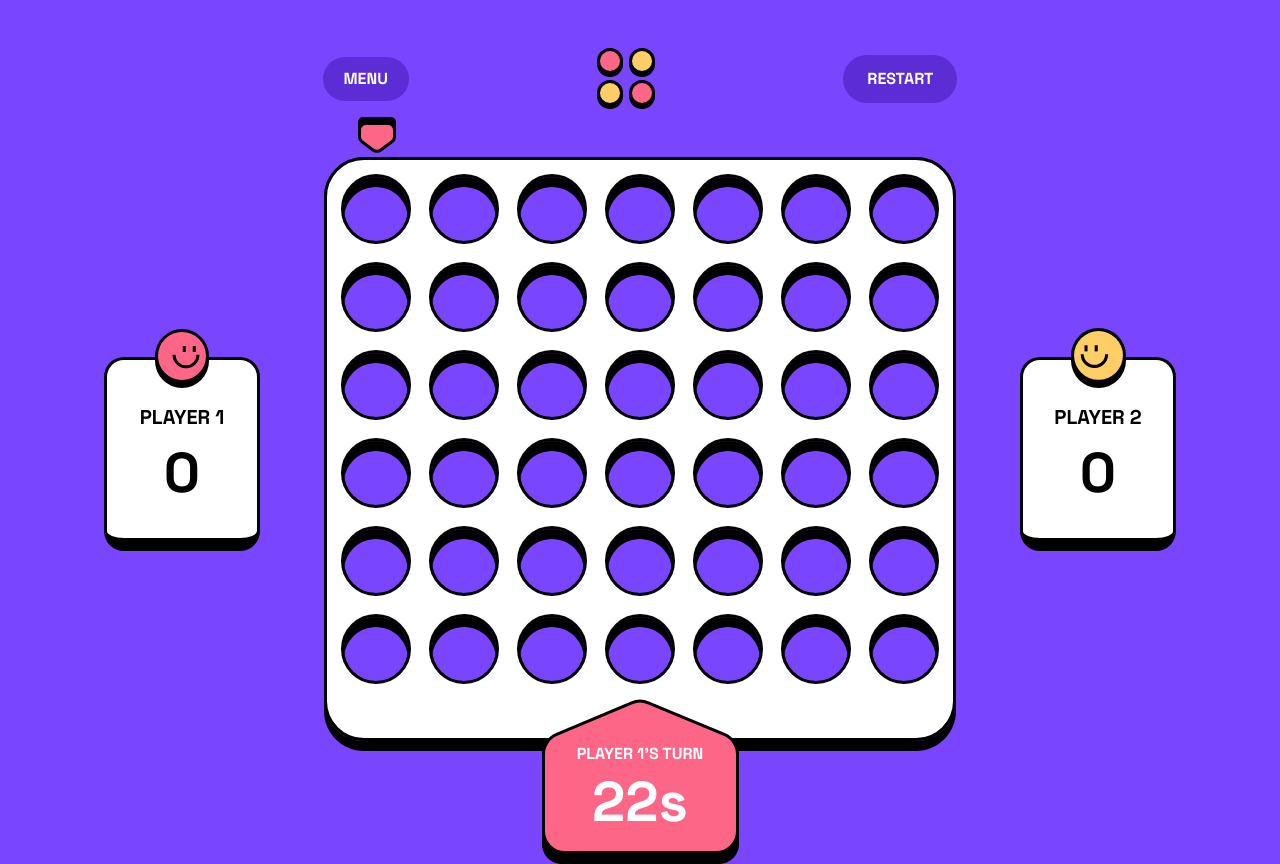
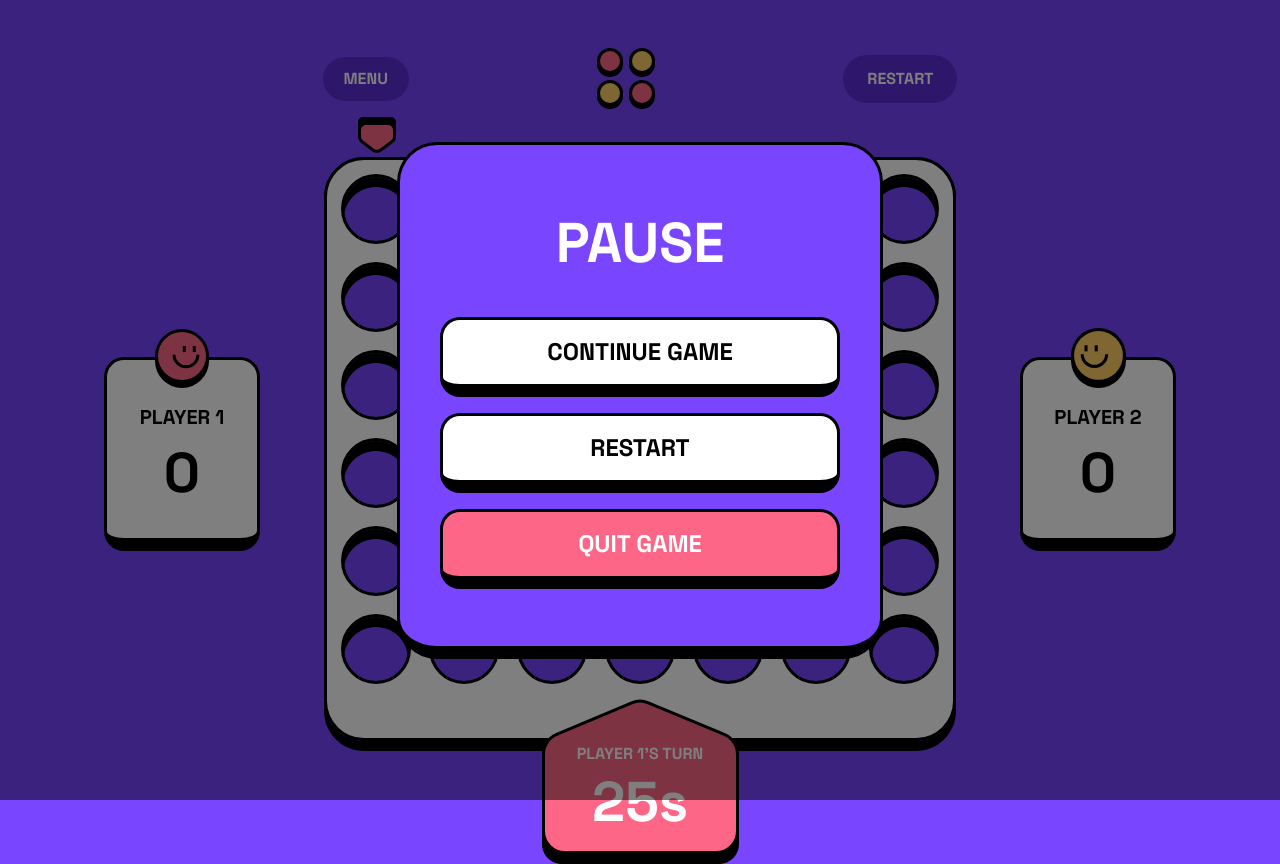
Before and after one commit to mgrevious/fem-connect-four-game, a React (Vite) app: page / in a window 1280 px wide. Both pictures are taken after a click on the button "MENU". Built offline with nearby package versions, Linux system fonts and the light colour scheme.

Commit message:
In-game menu added. Can now pause and continue game. Transition added to in-game menu for nice effect.

```diff
--- a/src/app.module.css
+++ b/src/app.module.css
@@ -9,6 +9,7 @@
 
 .border {
   @mixin border;
+  border-radius: 20px;
   &:hover {
     border-color: #5c2dd5;
   }
--- a/src/features/game/components/Grid.tsx
+++ b/src/features/game/components/Grid.tsx
@@ -9,7 +9,8 @@ import styles from '../game.module.css';
 
 const Grid = () => {
   const [counter, setCounter] = useState(0);
-  const { gameWinner } = useAppSelector((state) => state.game);
+  const { gameWinner, activePlayer } = useAppSelector((state) => state.game);
+  console.log('activePlayer: ', activePlayer);
 
   useEffect(() => {
     if (counter < 3) {
--- a/src/features/game/components/Header.tsx
+++ b/src/features/game/components/Header.tsx
@@ -1,12 +1,20 @@
 import React from 'react';
 import MenuSvg from '../../../assets/images/logo.svg';
+import { useAppDispatch } from '../../../app/hooks';
+import { pauseGame } from '../game-slice';
 
 const Header: React.FC = () => {
+  const dispatch = useAppDispatch();
   return (
     <header>
       <nav className="flex justify-between items-center my-12">
         <div>
-          <button className="py-[10px] px-[21px] text-white font-bold bg-primary-dark uppercase rounded-[30px]">
+          <button
+            onClick={() => {
+              dispatch(pauseGame(true));
+            }}
+            className="py-[10px] px-[21px] text-white font-bold bg-primary-dark uppercase rounded-[30px]"
+          >
             menu
           </button>
         </div>
--- a/src/features/game/components/display/TurnDisplay.tsx
+++ b/src/features/game/components/display/TurnDisplay.tsx
@@ -17,17 +17,24 @@ const TurnDisplay: React.FC<Props> = ({ countdownApi }) => {
   const dispatch = useAppDispatch();
   const [restartKey, setRestartKey] = useState(1);
   const [showCountdown, setShowCountdown] = useState(true);
-  const { activePlayer, gameWinner, endGame, timerReset } = useAppSelector(
-    (state) => state.game
-  );
+  const [remainingTime, setRemainingTime] = useState(30);
+  const { activePlayer, gameWinner, endGame, isPaused, timerReset } =
+    useAppSelector((state) => state.game);
 
   useEffect(() => {
-    if (countdownApi.current && endGame) {
-      // if game has ended, stop countdown timer
-      countdownApi.current.stop();
-      setShowCountdown(false);
+    if (countdownApi.current) {
+      if (endGame) {
+        // if game has ended, stop countdown timer
+        countdownApi.current.stop();
+        setShowCountdown(false);
+      } else if (isPaused) {
+        // if in-game menu is open, pause countdown timer
+        countdownApi.current.pause();
+      } else {
+        countdownApi.current.start();
+      }
     }
-  }, [endGame, countdownApi]);
+  }, [endGame, isPaused, countdownApi]);
 
   useEffect(() => {
     if (timerReset) {
@@ -61,10 +68,13 @@ const TurnDisplay: React.FC<Props> = ({ countdownApi }) => {
                   countdownApi.current = countdown.getApi();
                 }
               }}
-              autoStart
-              date={Date.now() + 30 * 1000}
+              autoStart={false}
+              date={Date.now() + remainingTime * 1000}
               renderer={({ seconds }) => {
                 return seconds;
+              }}
+              onPause={({ seconds }) => {
+                setRemainingTime(seconds);
               }}
               onComplete={() => {
                 // if there is no winner, auto select winner
--- a/src/features/game/components/display/WinnerDisplay.tsx
+++ b/src/features/game/components/display/WinnerDisplay.tsx
@@ -1,7 +1,7 @@
 import React, { MutableRefObject } from 'react';
 import { useAppDispatch, useAppSelector } from '../../../../app/hooks';
 import appStyles from '../../../../app.module.css';
-import { PlayerName, restartGame } from '../../game-slice';
+import { PlayerName, restartGame, toggleActivePlayer } from '../../game-slice';
 import { CountdownApi } from 'react-countdown';
 
 interface Props {
@@ -27,6 +27,7 @@ const WinnerDisplay: React.FC<Props> = ({ countdownApi }) => {
             if (countdownApi.current) {
               countdownApi.current.start();
               dispatch(restartGame());
+              toggleActivePlayer();
             }
           }}
           className="bg-primary-dark text-white font-bold rounded-full uppercase text-base py-2 px-6 hover:bg-primary"
--- a/src/features/game/components/ingame-menu/index.tsx
+++ b/src/features/game/components/ingame-menu/index.tsx
@@ -1,7 +1,46 @@
-import React from 'react';
+import { pauseGame } from '../../game-slice';
+import { useAppDispatch, useAppSelector } from '../../../../app/hooks';
+import appStyles from '../../../../app.module.css';
 
 const InGameMenu = () => {
-  return <div>InGameMenu</div>;
+  const dispatch = useAppDispatch();
+  const { isPaused } = useAppSelector((state) => state.game);
+  return (
+    <div
+      aria-hidden="true"
+      className={`${
+        isPaused ? 'visible bg-black/50' : 'invisible'
+      } fixed top-0 left-0 right-0 h-full w-full overflow-y-auto overflow-x-hidden flex items-center justify-center outline-none focus:outline-none`}
+    >
+      <div
+        className={`${appStyles.borderNoHover} ${
+          isPaused ? 'scale-100 opacity-100' : 'scale-125 opacity-0'
+        } transition-all duration-500 ease-in-out bg-primary w-[486px] h-[517px] rounded-[40px] mx-auto z-50 p-10 flex flex-col items-center`}
+      >
+        <h2 className="uppercase font-bold text-[56px] text-center text-white mt-4 mb-8">
+          pause
+        </h2>
+        <button
+          onClick={() => {
+            dispatch(pauseGame(false));
+          }}
+          className={`${appStyles.border} font-bold text-2xl uppercase active:translate-y-1 active:transition-transform mb-4 py-4 w-full bg-white`}
+        >
+          continue game
+        </button>
+        <button
+          className={`${appStyles.border} font-bold text-2xl uppercase active:translate-y-1 active:transition-transform mb-4 py-4 w-full bg-white`}
+        >
+          restart
+        </button>
+        <button
+          className={`${appStyles.border} font-bold text-2xl uppercase active:translate-y-1 active:transition-transform mb-4 py-4 w-full bg-coral text-white`}
+        >
+          quit game
+        </button>
+      </div>
+    </div>
+  );
 };
 
 export default InGameMenu;
--- a/src/features/game/components/selector/index.tsx
+++ b/src/features/game/components/selector/index.tsx
@@ -10,7 +10,7 @@ import MarkerRedSvg from '../../../../assets/images/marker-red.svg';
 import MarkerYellowSvg from '../../../../assets/images/marker-yellow.svg';
 
 const Selector: React.FC = () => {
-  const { activePlayer, selectedColumn, gridMap } = useAppSelector(
+  const { activePlayer, selectedColumn, endGame } = useAppSelector(
     (state) => state.game
   );
   const dispatch = useAppDispatch();
@@ -28,10 +28,9 @@ const Selector: React.FC = () => {
             return (
               <div id="" key={index} className="flex justify-center w-[71px]">
                 <button
+                  disabled={endGame}
                   onClick={() => {
-                    if (gridMap) {
-                      dispatch(toggleActivePlayer());
-                    }
+                    dispatch(toggleActivePlayer());
                     dispatch(
                       selectGridPosition({
                         columnId: column,
@@ -48,13 +47,14 @@ const Selector: React.FC = () => {
             <div
               id=""
               key={index}
-              className="flex justify-center w-[71px] opacity-0"
+              className={`flex justify-center w-[71px] opacity-0 ${
+                endGame ? 'cursor-default' : 'hover:opacity-100'
+              }`}
             >
               <button
+                disabled={endGame}
                 onClick={() => {
-                  if (gridMap) {
-                    dispatch(toggleActivePlayer());
-                  }
+                  dispatch(toggleActivePlayer());
                   dispatch(selectColumn(column));
                   dispatch(
                     selectGridPosition({
--- a/src/features/game/components/start-menu/index.tsx
+++ b/src/features/game/components/start-menu/index.tsx
@@ -36,7 +36,7 @@ const StartMenu = () => {
               </div>
             </div>
             <button
-              className={`${globalStyles.border} w-full uppercase text-2xl font-bold px-5 active:border-b-8 active:translate-y-1 active:transition-transform rounded-[20px] bg-mustard h-[85px] mb-[14px]`}
+              className={`${globalStyles.border} w-full uppercase text-2xl font-bold px-5 active:border-b-8 active:translate-y-1 active:transition-transform bg-mustard h-[85px] mb-[14px]`}
             >
               <span className="flex items-center justify-between">
                 <span>player vs player</span>
@@ -48,7 +48,7 @@ const StartMenu = () => {
               </span>
             </button>
             <button
-              className={`${globalStyles.border} w-full uppercase text-2xl font-bold px-5 active:border-b-8 active:translate-y-1 active:transition-transform rounded-[20px] bg-white h-[85px] mb-[10px]`}
+              className={`${globalStyles.border} w-full uppercase text-2xl font-bold px-5 active:border-b-8 active:translate-y-1 active:transition-transform bg-white h-[85px] mb-[10px]`}
             >
               <span className="flex items-center justify-start">
                 <span>game rules</span>
--- a/src/features/game/game-slice.ts
+++ b/src/features/game/game-slice.ts
@@ -61,9 +61,7 @@ export interface GameState {
   gameWinner?: PlayerName;
   isComplete: boolean;
   isPaused: boolean;
-  isRestarted: boolean;
   endGame: boolean;
-  endGame?: boolean;
   gridMap?: Map<ColumnId, ColumnState> | undefined;
   selectedColumn: ColumnId;
   timerReset: boolean;
@@ -86,10 +84,8 @@ const initialState: GameState = {
   },
   activePlayer,
   endGame: false,
-  endGame: false,
   isComplete: false,
   isPaused: false,
-  isRestarted: false,
   selectedColumn: 'a',
   timerReset: false,
 };
@@ -113,7 +109,11 @@ const gameSlice = createSlice({
       }
     },
     startGame(state) {
+      state.gridMap = getGridMap();
       state.endGame = false;
+    },
+    pauseGame(state, action: PayloadAction<boolean>) {
+      state.isPaused = action.payload;
     },
     toggleActivePlayer(state) {
       if (state.activePlayer.name === PlayerName.PLAYER_ONE) {
@@ -129,7 +129,6 @@ const gameSlice = createSlice({
         columnId: ColumnId;
       }>
     ) {
-      // debugger;
       const { columnId } = action.payload;
       if (!state.gridMap) {
         state.gridMap = getGridMap();
@@ -141,13 +140,19 @@ const gameSlice = createSlice({
           column.highestRowPosition = '6';
           column.rows.set('6', {
             selected: true,
-            color: state.activePlayer.color,
+            color:
+              state.activePlayer.color === PlayerColor.RED
+                ? PlayerColor.YELLOW
+                : PlayerColor.RED,
           });
         } else if (rowAsNum > 1) {
           const newPosition = `${rowAsNum - 1}` as RowId;
           column.rows.set(newPosition, {
             selected: true,
-            color: state.activePlayer.color,
+            color:
+              state.activePlayer.color === PlayerColor.RED
+                ? PlayerColor.YELLOW
+                : PlayerColor.RED,
           });
           column.highestRowPosition = newPosition;
         }
@@ -160,6 +165,7 @@ const gameSlice = createSlice({
       // console.log('result', result);
     },
     autoSelectWinner(state) {
+      // debugger;
       if (state.activePlayer.name === PlayerName.PLAYER_ONE) {
         state.player2.currentScore = (state.player2.currentScore + 1) as Score;
         state.gameWinner = state.player2.name;
@@ -197,4 +203,5 @@ export const {
   selectColumn,
   selectGridPosition,
   restartGame,
+  pauseGame,
 } = gameSlice.actions;
--- a/src/features/game/index.tsx
+++ b/src/features/game/index.tsx
@@ -2,6 +2,7 @@ import { useAppSelector } from '../../app/hooks';
 import Grid from './components/Grid';
 import PlayerScore from './components/player-score';
 import Header from './components/Header';
+import InGameMenu from './components/ingame-menu';
 
 const Game = () => {
   const { player1, player2 } = useAppSelector((state) => state.game);
@@ -18,6 +19,7 @@ const Game = () => {
             <PlayerScore player={player2} />
           </div>
         </div>
+        <InGameMenu />
       </main>
     </>
   );
```
